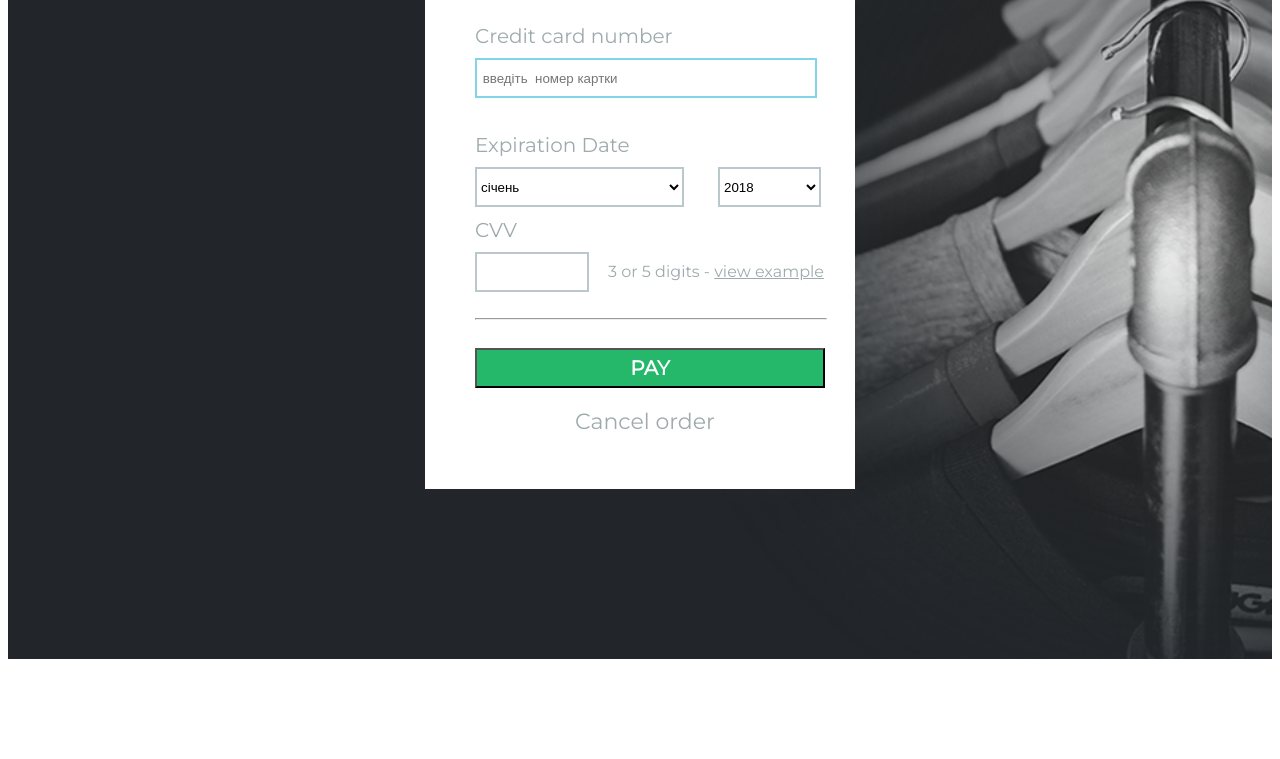
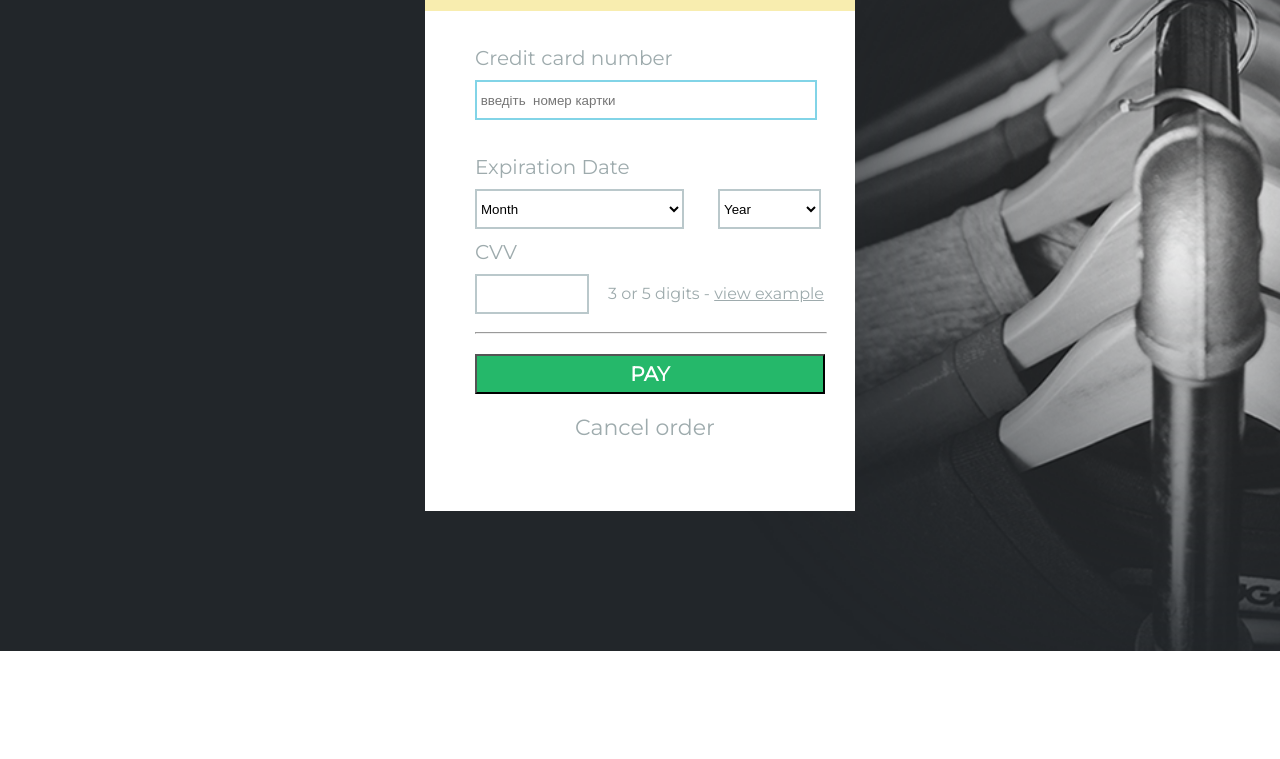
Before and after one commit to yaroslavhens/form, a plain HTML site: page index.html in a window 1280 px wide. Shown: the part 149-908 px from the top of the page. After the commit the page ends 800 px from the top, so only its background shows below. Drawn offline with Linux system fonts and the light colour scheme.

```diff
--- a/index.html
+++ b/index.html
@@ -36,6 +36,7 @@
       	 		  <label class="label_2" for="month">Expiration Date</label>
       	   <br>
       					 <select name="month" class="select_1" placeholder="month" >
+      					 	<option value="month" selected disabled>Month</option>
       	 					<option value="січень">січень</option>
       	 						 <option value="лютий">лютий</option>
       	 	  				  <option value="грудень">грудень</option>
@@ -52,6 +53,7 @@
 
       				 </select>
 					<select name="year" class="select_2">
+						<option value="year" selected disabled>Year</option>
       	   				<option value="2018">2018 </option>
       	   				<option value="2019"> 2019</option>
       	   				<option value="2020"> 2020</option>
@@ -75,7 +77,7 @@
 	<div class="foot_1">
 		<button  class="button_1" name="submit"> <b> PAY<b></button>
 	</div>
-	<div class="last1_text">  Cancel order </div>
+	<button type="reset" value="reset"  class="last1_text">  Cancel order </button>
 </div>
 
 
--- a/web/css/style.css
+++ b/web/css/style.css
@@ -1,4 +1,13 @@
-*  {cursor: default}
+
+	* {
+	padding: 0;
+	margin: 0;
+	transition: all 0.1s ease-in;
+	cursor: default
+}
+html {
+	height: 100%;
+}
 .box_1 {
 	margin:0 0 0 0;
 	max-width: 1480px;
@@ -31,7 +40,7 @@
 	margin: 0  auto ;
 	z-index: 2;
 	position: relative;
-	top: -770px;
+	top: -740px;
 
 
 }
@@ -180,6 +189,7 @@
 	background-color:  #25b86a;
 	margin-left: 0px;
 	margin-top: 20px;
+	cursor: pointer;
 }
 b {
 	font-family: Montserrat;
@@ -187,6 +197,7 @@
 	font-size: 20px;/* Приближение из-за подстановки шрифтов */
 	font-weight: 700;
 	text-align: left;
+	cursor: pointer;
 }
 .last1_text {
 	font-family: Montserrat;
@@ -195,5 +206,8 @@
 	font-weight: 400;
 	text-align: unset;
 	margin-left: 100px;
+	cursor: pointer;
+	border: none;
+	background-color: white;
 
 }
```
